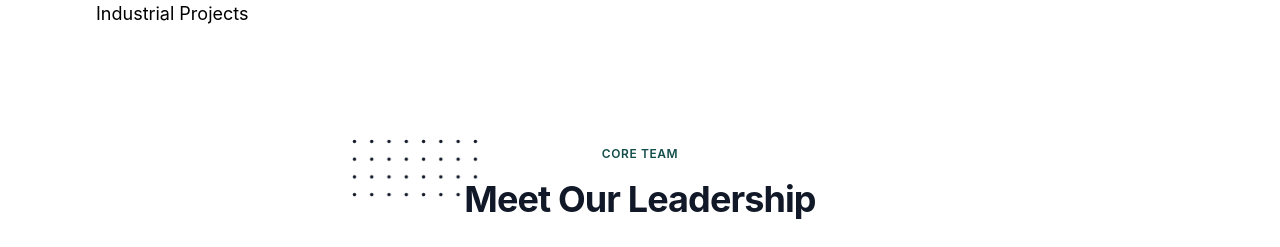
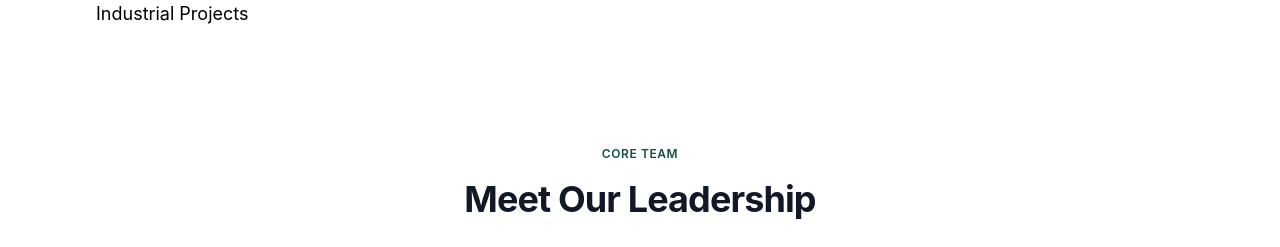
Before and after one commit to marwanabdou/firstconstruction, a React (Vite) app: page / in a window 1280 px wide. Shown: the part 3480-3727 px from the top of the page. Built offline with nearby package versions, Linux system fonts and the light colour scheme.

Commit message:
removing svg from people component

```diff
--- a/src/components/People.jsx
+++ b/src/components/People.jsx
@@ -77,28 +77,7 @@ const People = () => (
         </div>
         <h2 className="max-w-lg mb-6 font-sans text-3xl font-bold leading-none tracking-tight text-gray-900 sm:text-4xl md:mx-auto">
           <span className="relative inline-block">
-            <svg
-              viewBox="0 0 52 24"
-              fill="currentColor"
-              className="absolute top-0 left-0 z-0 hidden w-32 -mt-8 -ml-20 text-blue-gray-100 lg:w-32 lg:-ml-28 lg:-mt-10 sm:block"
-            >
-              <defs>
-                <pattern
-                  id="1d4040f3-9f3e-4ac7-b117-7d4009658ced"
-                  x="0"
-                  y="0"
-                  width=".135"
-                  height=".30"
-                >
-                  <circle cx="1" cy="1" r=".7" />
-                </pattern>
-              </defs>
-              <rect
-                fill="url(#1d4040f3-9f3e-4ac7-b117-7d4009658ced)"
-                width="52"
-                height="24"
-              />
-            </svg>
+
             <span className="relative">Meet</span>
           </span>{' '}
           Our Leadership
```
